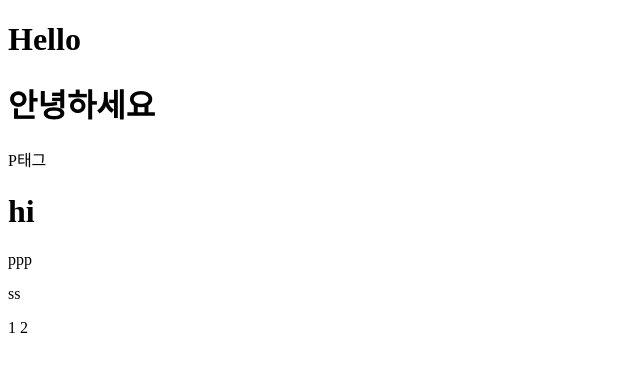
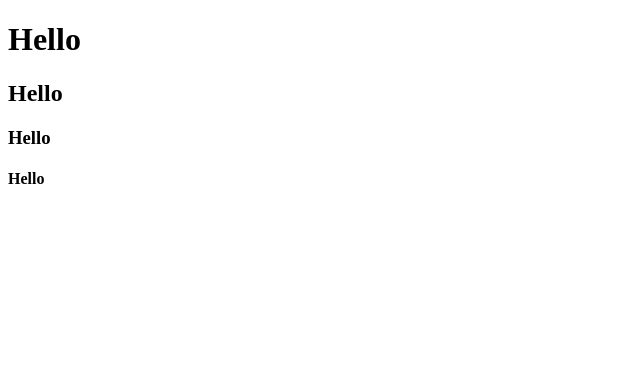
Before and after one commit to costar011/teaching, a plain HTML site: page index.html in a window 1280 px wide. Shown: the whole page, without its empty margins (0-640 px from the left). Drawn offline with Linux system fonts and the light colour scheme.

Commit message:
h1 h2 h3 h4

```diff
--- a/index.css
+++ /dev/null
@@ -1,3 +0,0 @@
-body {
-  overflow: hidden;
-}
--- a/index.html
+++ b/index.html
@@ -9,19 +9,9 @@
 
   <body>
     <h1>Hello</h1>
-    <h1>안녕하세요</h1>
-    <p>P태그</p>
-
-    <div>
-      <h1>hi</h1>
-      <p>ppp</p>
-      <p>ss</p>
-    </div>
-
-    <div>
-     <span>1</span>
-     <span>2</span>
-    </div>
+    <h2>Hello</h2>
+    <h3>Hello</h3>
+    <h4>Hello</h4>
 
   </body>
 </html>
```
